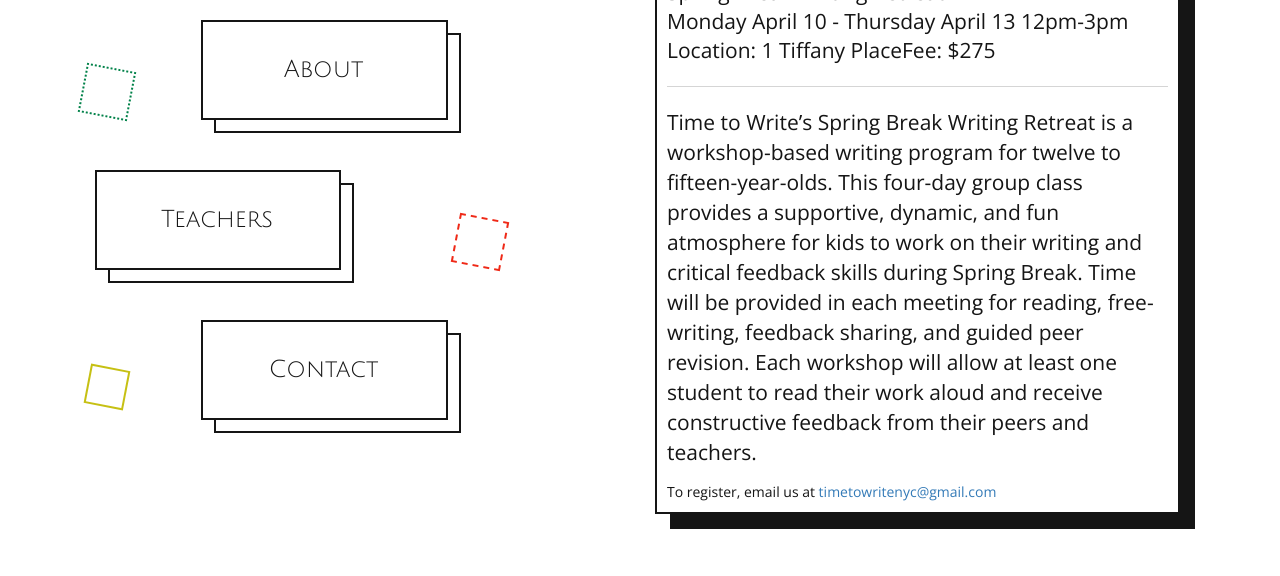
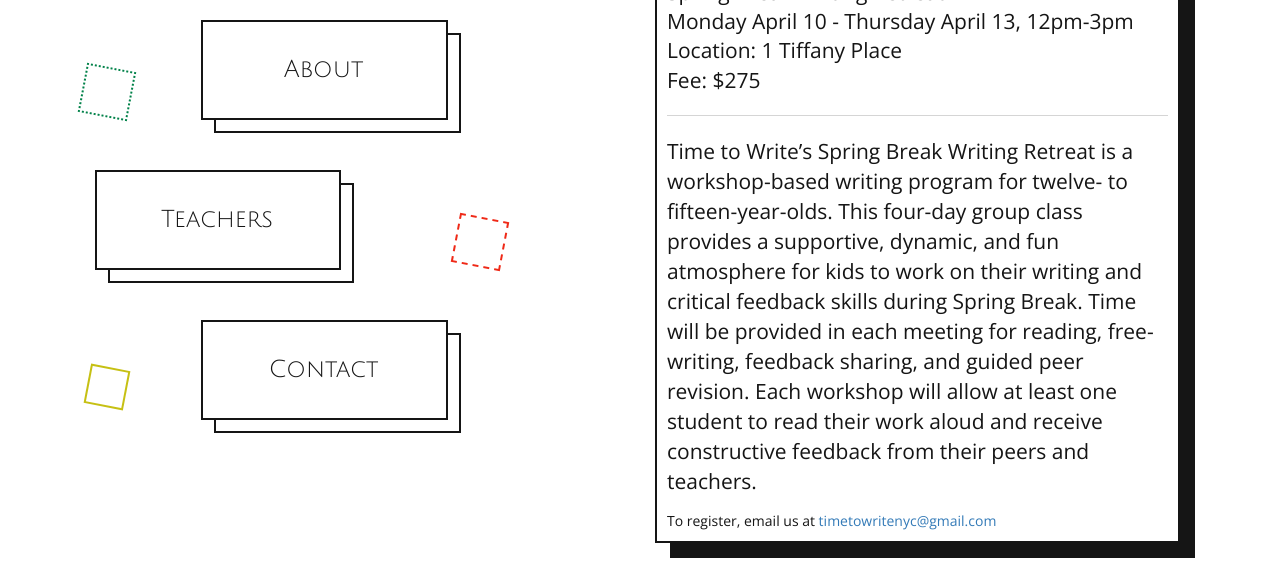
Before and after one commit to GaryKertis/timetowrite, a plain HTML site: page index.html in a window 1280 px wide. Shown: the part 303-879 px from the top of the page. Drawn offline with nearby package versions, Linux system fonts and the light colour scheme; a web font is replaced by a local one.

Commit message:
Minor fixes

```diff
--- a/index.html
+++ b/index.html
@@ -343,10 +343,10 @@
             <div id="slide1" class="jumbotron slide">
                 <h1 class="display-3">upcoming classes:</h1>
                 <p class="lead">Spring Break Writing Retreat
-                    <br>Monday April 10 - Thursday April 13 12pm-3pm
-                    <br>Location: 1 Tiffany PlaceFee: $275</p>
+                    <br>Monday April 10 - Thursday April 13, 12pm-3pm
+                    <br>Location: 1 Tiffany Place<br/>Fee: $275</p>
                 <hr class="my-4">
-                <p>Time to Write’s Spring Break Writing Retreat is a workshop-based writing program for twelve to fifteen-year-olds. This four-day group class provides a supportive, dynamic, and fun atmosphere for kids to work on their writing and critical feedback skills during Spring Break. Time will be provided in each meeting for reading, free-writing, feedback sharing, and guided peer revision. Each workshop will allow at least one student to read their work aloud and receive constructive feedback from their peers and teachers.</p>
+                <p>Time to Write’s Spring Break Writing Retreat is a workshop-based writing program for twelve- to fifteen-year-olds. This four-day group class provides a supportive, dynamic, and fun atmosphere for kids to work on their writing and critical feedback skills during Spring Break. Time will be provided in each meeting for reading, free-writing, feedback sharing, and guided peer revision. Each workshop will allow at least one student to read their work aloud and receive constructive feedback from their peers and teachers.</p>
                 To register, email us at <a href="mailto:timetowritenyc@gmail.com">timetowritenyc@gmail.com</a>
             </div>
             <div id="slide2" class="slide">
```
